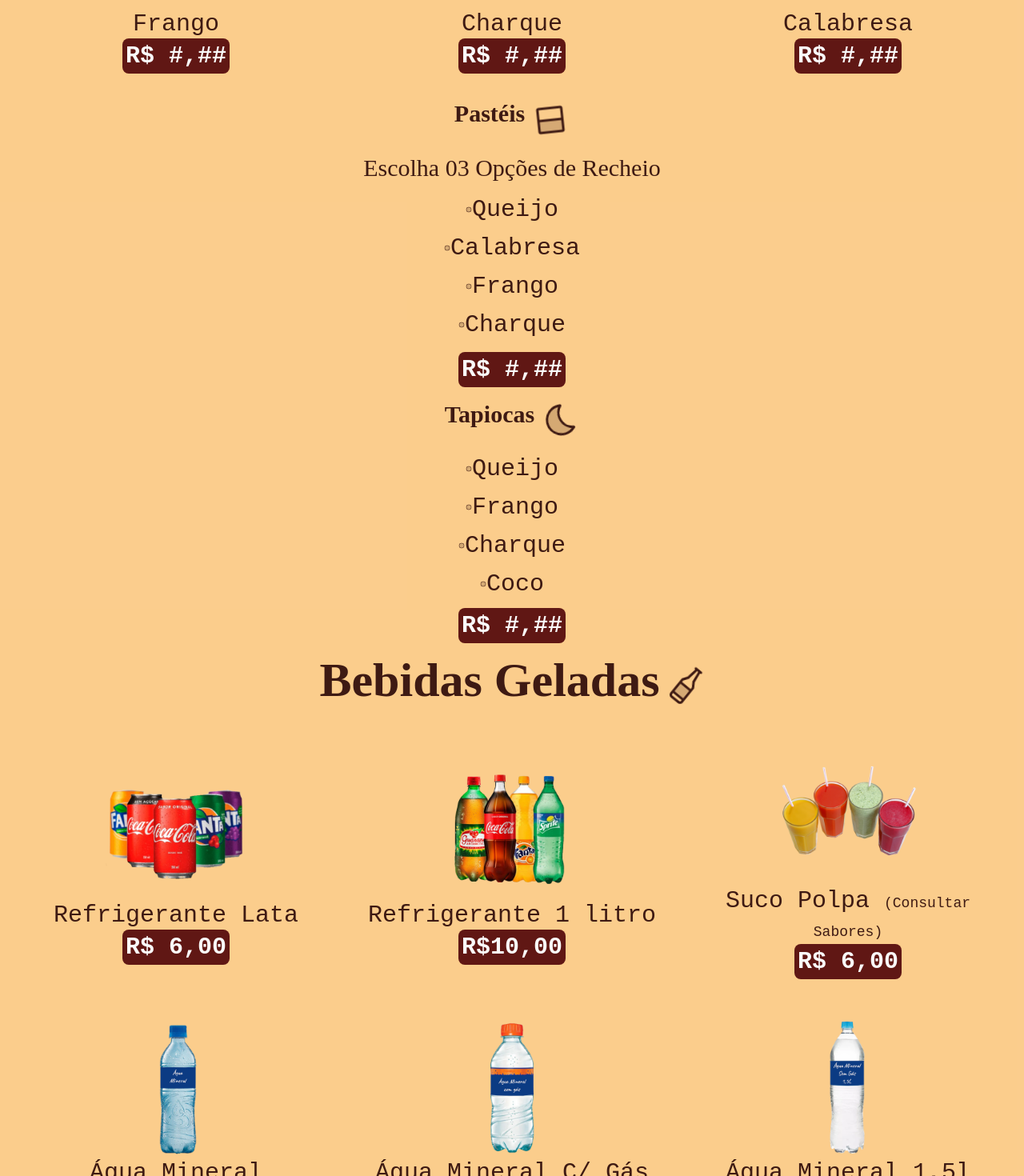
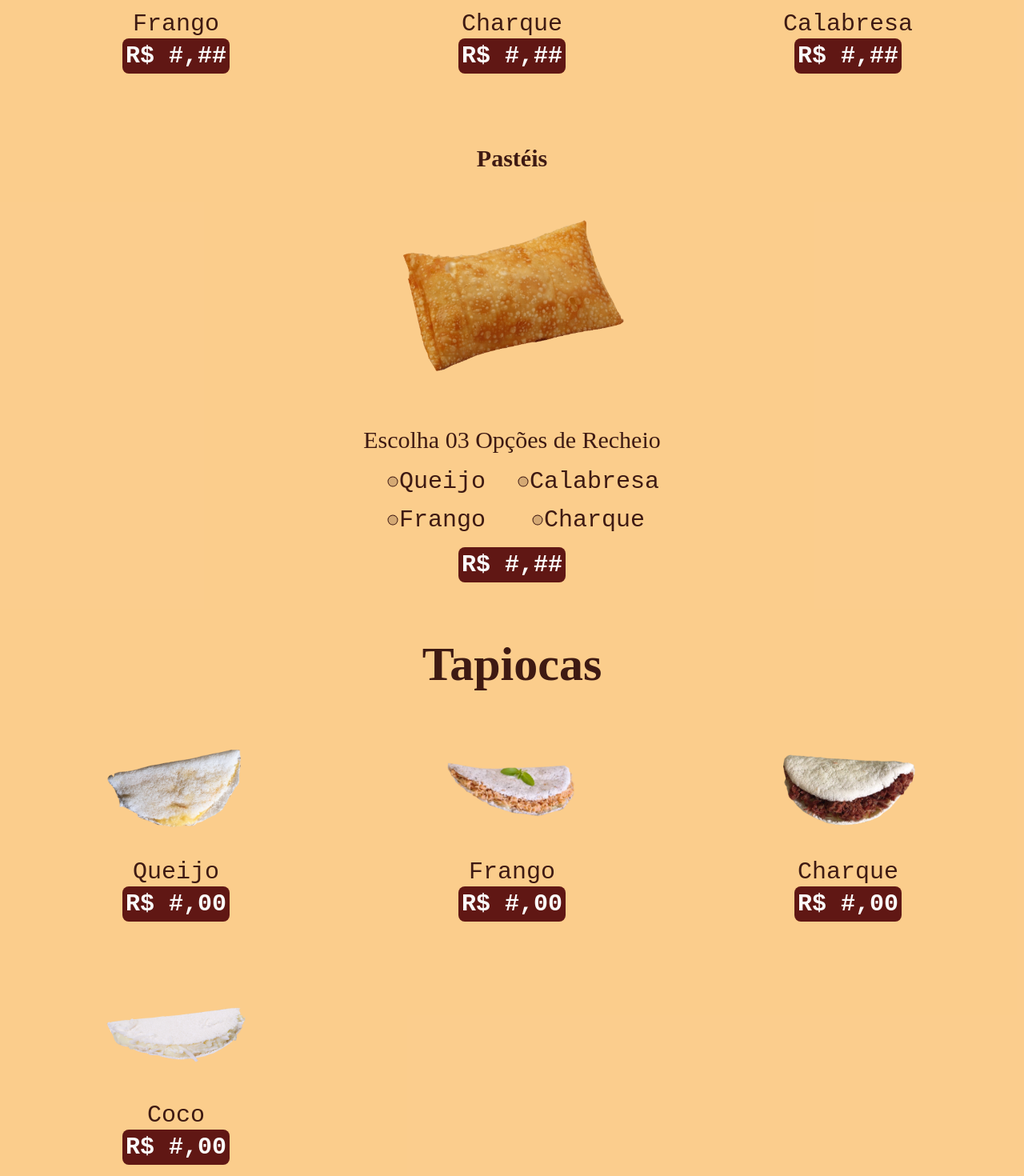
Before and after one commit to sauba/spa-comedoria-emporio-brisa, a Next.js app: page / in a window 1280 px wide. Shown: the part 1780-3250 px from the top of the page at 80% size. Built offline with nearby package versions, Linux system fonts and the light colour scheme.

Commit message:
Update: grid Layout

```diff
--- a/src/components/CardapioBebibasGeladas/index.tsx
+++ b/src/components/CardapioBebibasGeladas/index.tsx
@@ -25,13 +25,13 @@ export default function CardapioBebidasGeladas() {
         font-caveat
       `} id="cardapiobebidasquentes">
       <span className={`flex justify-center items-center gap-2`}>
-        <p className={`text-6xl 2xl:text-8xl pb-4 font-bold`}>Bebidas Geladas</p>
+        <p className={`text-6xl 2xl:text-8xl pt-14 font-bold`}>Bebidas Geladas</p>
         <BeerBottle size={48} weight="duotone" className={`-rotate-6`} />
       </span>
 
       <div className={`w-full p-4 grid grid-cols-2 lg:grid-cols-3 justify-center items-center gap-3`}>
         <span className={`w-full flex-col text-center justify-between xl:justify-center items-center gap-3 rounded-lg border-none outline-none p-4`}>
-          <Image src={imgRefrigeranteLata} width={180} height={180} alt="" className={`mx-auto`} priority />
+          <Image src={imgRefrigeranteLata} width={180} height={180} alt="" className={`mx-auto hover:transition-transform hover:scale-150 hover:cursor-pointer hover:pb-8`} priority />
           <div className={`flex flex-col justify-center items-center`}>
             <span className={`text-xl lg:text-2xl xl:text-3xl 2xl:text-4xl font-pt-mono`}>Refrigerante Lata</span>
             <span className={`text-xl lg:text-2xl xl:text-3xl 2xl:text-4xl p-1 font-pt-mono font-bold rounded-lg bg-own-brown text-zinc-50`}>R$ 6,00</span>
@@ -39,7 +39,7 @@ export default function CardapioBebidasGeladas() {
         </span>
 
         <span className={`w-full flex-col text-center justify-between xl:justify-center items-center gap-3 rounded-lg border-none outline-none p-4`}>
-          <Image src={imgRefrigeranteDiversosLitro} width={180} height={180} alt="" className={`mx-auto`} priority />
+          <Image src={imgRefrigeranteDiversosLitro} width={180} height={180} alt="" className={`mx-auto hover:transition-transform hover:scale-150 hover:cursor-pointer hover:pb-8`} priority />
           <div className={`flex flex-col justify-center items-center`}>
             <span className={`text-xl lg:text-2xl xl:text-3xl 2xl:text-4xl font-pt-mono`}>Refrigerante 1 litro</span>
             <span className={`text-xl lg:text-2xl xl:text-3xl 2xl:text-4xl p-1 font-pt-mono font-bold rounded-lg bg-own-brown text-zinc-50`}>R$10,00</span>
@@ -47,7 +47,7 @@ export default function CardapioBebidasGeladas() {
         </span>
 
         <span className={`w-full flex-col text-center justify-between xl:justify-center items-center gap-3 rounded-lg border-none outline-none p-4`}>
-          <Image src={imgSucoPolpas} width={180} height={180} alt="" className={`mx-auto`} priority />
+          <Image src={imgSucoPolpas} width={180} height={180} alt="" className={`mx-auto hover:transition-transform hover:scale-150 hover:cursor-pointer hover:pb-8`} priority />
           <div className={`flex flex-col justify-center items-center`}>
             <span className={`text-xl lg:text-2xl xl:text-3xl 2xl:text-4xl font-pt-mono`}>Suco Polpa <span className={`text-lg`}>(Consultar Sabores)</span></span>
             <span className={`text-xl lg:text-2xl xl:text-3xl 2xl:text-4xl p-1 font-pt-mono font-bold rounded-lg bg-own-brown text-zinc-50`}>R$ 6,00</span>
@@ -55,7 +55,7 @@ export default function CardapioBebidasGeladas() {
         </span>
 
         <span className={`w-full flex-col text-center justify-between xl:justify-center items-center gap-3 rounded-lg border-none outline-none p-4`}>
-          <Image src={imgAguaMineral} width={180} height={180} alt="" className={`mx-auto`} priority />
+          <Image src={imgAguaMineral} width={180} height={180} alt="" className={`mx-auto hover:transition-transform hover:scale-150 hover:cursor-pointer hover:pb-8`} priority />
           <div className={`flex flex-col justify-center items-center`}>
             <span className={`text-xl lg:text-2xl xl:text-3xl 2xl:text-4xl font-pt-mono`}>Água Mineral</span>
             <span className={`text-xl lg:text-2xl xl:text-3xl 2xl:text-4xl p-1 font-pt-mono font-bold rounded-lg bg-own-brown text-zinc-50`}>R$ 3,00</span>
@@ -63,7 +63,7 @@ export default function CardapioBebidasGeladas() {
         </span>
 
         <span className={`w-full flex-col text-center justify-between xl:justify-center items-center gap-3 rounded-lg border-none outline-none p-4`}>
-          <Image src={imgAguaMineralComGas} width={180} height={180} alt="" className={`mx-auto`} priority />
+          <Image src={imgAguaMineralComGas} width={180} height={180} alt="" className={`mx-auto hover:transition-transform hover:scale-150 hover:cursor-pointer hover:pb-8`} priority />
           <div className={`flex flex-col justify-center items-center`}>
             <span className={`text-xl lg:text-2xl xl:text-3xl 2xl:text-4xl font-pt-mono`}>Água Mineral C/ Gás</span>
             <span className={`text-xl lg:text-2xl xl:text-3xl 2xl:text-4xl p-1 font-pt-mono font-bold rounded-lg bg-own-brown text-zinc-50`}>R$ 4,00</span>
@@ -71,7 +71,7 @@ export default function CardapioBebidasGeladas() {
         </span>
 
         <span className={`w-full flex-col text-center justify-between xl:justify-center items-center gap-3 rounded-lg border-none outline-none p-4`}>
-          <Image src={imgAguaMineralUmLitroeMeio} width={180} height={180} alt="" className={`mx-auto`} priority />
+          <Image src={imgAguaMineralUmLitroeMeio} width={180} height={180} alt="" className={`mx-auto hover:transition-transform hover:scale-150 hover:cursor-pointer hover:pb-8`} priority />
           <div className={`flex flex-col justify-center items-center`}>
             <span className={`text-xl lg:text-2xl xl:text-3xl 2xl:text-4xl font-pt-mono`}>Água Mineral 1,5l</span>
             <span className={`text-xl lg:text-2xl xl:text-3xl 2xl:text-4xl p-1 font-pt-mono font-bold rounded-lg bg-own-brown text-zinc-50`}>R$ #,00</span>
--- a/src/components/CardapioCuscuz/index.tsx
+++ b/src/components/CardapioCuscuz/index.tsx
@@ -28,7 +28,7 @@ export default function CardapioCuscuz() {
 
       <div className={`w-full p-4 grid grid-cols-2 lg:grid-cols-3 justify-center items-center gap-3`}>
         <span className={`w-full flex-col text-center justify-between xl:justify-center items-center gap-3 rounded-lg border-none outline-none p-4`}>
-          <Image src={imgCuscuzFrango} width={180} height={180} alt="" className={`mx-auto`} priority />
+          <Image src={imgCuscuzFrango} width={180} height={180} alt="" className={`mx-auto hover:transition-transform hover:scale-150 hover:cursor-pointer`} priority />
           <div className={`flex flex-col justify-center items-center`}>
             <span className={`text-xl lg:text-2xl xl:text-3xl 2xl:text-4xl font-pt-mono`}>Frango</span>
             <span className={`text-xl lg:text-2xl xl:text-3xl 2xl:text-4xl p-1 font-pt-mono font-bold rounded-lg bg-own-brown text-zinc-50`}>R$ #,##</span>
@@ -36,7 +36,7 @@ export default function CardapioCuscuz() {
         </span>
 
         <span className={`w-full flex-col text-center justify-between xl:justify-center items-center gap-3 rounded-lg border-none outline-none p-4`}>
-          <Image src={imgCuscuzCharque} width={180} height={180} alt="" className={`mx-auto`} priority />
+          <Image src={imgCuscuzCharque} width={180} height={180} alt="" className={`mx-auto hover:transition-transform hover:scale-150 hover:cursor-pointer`} priority />
           <div className={`flex flex-col justify-center items-center`}>
             <span className={`text-xl lg:text-2xl xl:text-3xl 2xl:text-4xl font-pt-mono`}>Charque</span>
             <span className={`text-xl lg:text-2xl xl:text-3xl 2xl:text-4xl p-1 font-pt-mono font-bold rounded-lg bg-own-brown text-zinc-50`}>R$ #,##</span>
@@ -44,7 +44,7 @@ export default function CardapioCuscuz() {
         </span>
 
         <span className={`w-full flex-col text-center justify-between xl:justify-center items-center gap-3 rounded-lg border-none outline-none p-4`}>
-          <Image src={imgCuscuzCalabresa} width={180} height={180} alt="" className={`mx-auto`} priority />
+          <Image src={imgCuscuzCalabresa} width={180} height={180} alt="" className={`mx-auto hover:transition-transform hover:scale-150 hover:cursor-pointer`} priority />
           <div className={`flex flex-col justify-center items-center`}>
             <span className={`text-xl lg:text-2xl xl:text-3xl 2xl:text-4xl font-pt-mono`}>Calabresa</span>
             <span className={`text-xl lg:text-2xl xl:text-3xl 2xl:text-4xl p-1 font-pt-mono font-bold rounded-lg bg-own-brown text-zinc-50`}>R$ #,##</span>
--- a/src/components/CardapioPasteis/index.tsx
+++ b/src/components/CardapioPasteis/index.tsx
@@ -1,6 +1,8 @@
 'use client'
 
-import { Circle, SquareHalfBottom } from "@phosphor-icons/react";
+import { Circle } from "@phosphor-icons/react";
+import Image from "next/image";
+import imgPastel from "../../../public/pastel.svg";
 
 export default function CardapioPasteis() {
   return (
@@ -18,33 +20,34 @@ export default function CardapioPasteis() {
         font-caveat
       `} id="cardapiopasteis">
       <span className={`flex justify-center items-center gap-2`}>
-        <p className={`text-xl lg:text-2xl xl:text-3xl 2xl:text-8xl pb-4 font-bold`}>Pastéis</p>
-        <SquareHalfBottom size={48} weight="duotone" className={`-rotate-6`} />
+        <p className={`text-xl lg:text-2xl xl:text-3xl 2xl:text-8xl pt-14 font-bold`}>Pastéis</p>
       </span>
+
+      <Image src={imgPastel} width={300} height={300} alt="" className={`mx-auto hover:transition-transform hover:scale-150 hover:cursor-none`} priority />
 
       <div className={`w-full p-4 flex flex-col justify-center items-center gap-4`}>
         <span className={`w-full flex text-center justify-center xl:justify-center items-center gap-3`}>
           <span className={`text-xl lg:text-2xl xl:text-3xl 2xl:text-6xl`}>Escolha 03 Opções de Recheio</span>
         </span>
 
-        <div className={`flex flex-col justify-center items-center gap-3`}>
+        <div className={`grid grid-cols-2 justify-center items-center gap-3`}>
           <span className={`w-full flex text-center justify-center xl:justify-center items-center`}>
-            <Circle size={8} weight="duotone" />
+            <Circle size={16} weight="duotone" />
             <span className={`text-xl lg:text-2xl xl:text-3xl 2xl:text-4xl font-pt-mono`}>Queijo</span>
           </span>
 
           <span className={`w-full flex text-center justify-center xl:justify-center items-center`}>
-            <Circle size={8} weight="duotone" />
+            <Circle size={16} weight="duotone" />
             <span className={`text-xl lg:text-2xl xl:text-3xl 2xl:text-4xl font-pt-mono`}>Calabresa</span>
           </span>
 
           <span className={`w-full flex text-center justify-center xl:justify-center items-center`}>
-            <Circle size={8} weight="duotone" />
+            <Circle size={16} weight="duotone" />
             <span className={`text-xl lg:text-2xl xl:text-3xl 2xl:text-4xl font-pt-mono`}>Frango</span>
           </span>
 
           <span className={`w-full flex text-center justify-center xl:justify-center items-center`}>
-            <Circle size={8} weight="duotone" />
+            <Circle size={16} weight="duotone" />
             <span className={`text-xl lg:text-2xl xl:text-3xl 2xl:text-4xl font-pt-mono`}>Charque</span>
           </span>
         </div>
--- a/src/components/CardapioTapiocas/index.tsx
+++ b/src/components/CardapioTapiocas/index.tsx
@@ -1,6 +1,10 @@
 'use client'
 
-import { Circle, Moon } from "@phosphor-icons/react";
+import Image from "next/image";
+import imgTapiocaCharque from "../../../public/tapiocaCharque.svg";
+import imgTapiocaFrango from "../../../public/tapiocaFrango.svg";
+import imgTapiocaQueijo from "../../../public/tapiocaQueijo.svg";
+import imgTapiocaCoco from "../../../public/tapiocaqueijocomcoco.svg";
 
 export default function CardapioTapiocas() {
   return (
@@ -18,33 +22,41 @@ export default function CardapioTapiocas() {
         font-caveat
       `} id="cardapiotapiocas">
       <span className={`flex justify-center items-center gap-2`}>
-        <p className={`text-xl lg:text-2xl xl:text-3xl 2xl:text-8xl pb-4 font-bold`}>Tapiocas</p>
-        <Moon size={48} weight="duotone" className={`rotate-12`} />
+        <p className={`text-6xl 2xl:text-8xl pt-14 font-bold`}>Tapiocas</p>
       </span>
 
-      <div className={`w-full p-4 flex flex-col justify-center items-center gap-4`}>
-        <div className={`flex flex-col justify-center items-center gap-3`}>
-          <span className={`w-full flex text-center justify-center xl:justify-center items-center`}>
-            <Circle size={8} weight="duotone" />
+      <div className={`w-full p-4 grid grid-cols-2 lg:grid-cols-3 justify-center items-center gap-3`}>
+        <span className={`w-full flex-col text-center justify-between xl:justify-center items-center gap-3 rounded-lg border-none outline-none p-4`}>
+          <Image src={imgTapiocaQueijo} width={180} height={180} alt="" className={`mx-auto hover:transition-transform hover:scale-150 hover:cursor-pointer`} priority />
+          <div className={`flex flex-col justify-center items-center`}>
             <span className={`text-xl lg:text-2xl xl:text-3xl 2xl:text-4xl font-pt-mono`}>Queijo</span>
-          </span>
+            <span className={`text-xl lg:text-2xl xl:text-3xl 2xl:text-4xl p-1 font-pt-mono font-bold rounded-lg bg-own-brown text-zinc-50`}>R$ #,00</span>
+          </div>
+        </span>
 
-          <span className={`w-full flex text-center justify-center xl:justify-center items-center`}>
-            <Circle size={8} weight="duotone" />
+        <span className={`w-full flex-col text-center justify-between xl:justify-center items-center gap-3 rounded-lg border-none outline-none p-4`}>
+          <Image src={imgTapiocaFrango} width={180} height={180} alt="" className={`mx-auto hover:transition-transform hover:scale-150 hover:cursor-pointer`} priority />
+          <div className={`flex flex-col justify-center items-center`}>
             <span className={`text-xl lg:text-2xl xl:text-3xl 2xl:text-4xl font-pt-mono`}>Frango</span>
-          </span>
+            <span className={`text-xl lg:text-2xl xl:text-3xl 2xl:text-4xl p-1 font-pt-mono font-bold rounded-lg bg-own-brown text-zinc-50`}>R$ #,00</span>
+          </div>
+        </span>
 
-          <span className={`w-full flex text-center justify-center xl:justify-center items-center`}>
-            <Circle size={8} weight="duotone" />
+        <span className={`w-full flex-col text-center justify-between xl:justify-center items-center gap-3 rounded-lg border-none outline-none p-4`}>
+          <Image src={imgTapiocaCharque} width={180} height={180} alt="" className={`mx-auto hover:transition-transform hover:scale-150 hover:cursor-pointer`} priority />
+          <div className={`flex flex-col justify-center items-center`}>
             <span className={`text-xl lg:text-2xl xl:text-3xl 2xl:text-4xl font-pt-mono`}>Charque</span>
-          </span>
+            <span className={`text-xl lg:text-2xl xl:text-3xl 2xl:text-4xl p-1 font-pt-mono font-bold rounded-lg bg-own-brown text-zinc-50`}>R$ #,00</span>
+          </div>
+        </span>
 
-          <span className={`w-full flex text-center justify-center xl:justify-center items-center`}>
-            <Circle size={8} weight="duotone" />
+        <span className={`w-full flex-col text-center justify-between xl:justify-center items-center gap-3 rounded-lg border-none outline-none p-4`}>
+          <Image src={imgTapiocaCoco} width={180} height={180} alt="" className={`mx-auto hover:transition-transform hover:scale-150 hover:cursor-pointer`} priority />
+          <div className={`flex flex-col justify-center items-center`}>
             <span className={`text-xl lg:text-2xl xl:text-3xl 2xl:text-4xl font-pt-mono`}>Coco</span>
-          </span>
-          <span className={`text-xl lg:text-2xl xl:text-3xl 2xl:text-4xl p-1 font-pt-mono font-bold rounded-lg bg-own-brown text-zinc-50`}>R$ #,##</span>
-        </div>
+            <span className={`text-xl lg:text-2xl xl:text-3xl 2xl:text-4xl p-1 font-pt-mono font-bold rounded-lg bg-own-brown text-zinc-50`}>R$ #,00</span>
+          </div>
+        </span>
       </div>
     </div>
   )
```
Also changed, not shown: src/components/CardapioBebidasQuentes/index.tsx (+4 -4 lines), src/components/CardapioLanches/index.tsx (+4 -4 lines), public/tapiocaFrango.svg (added).
